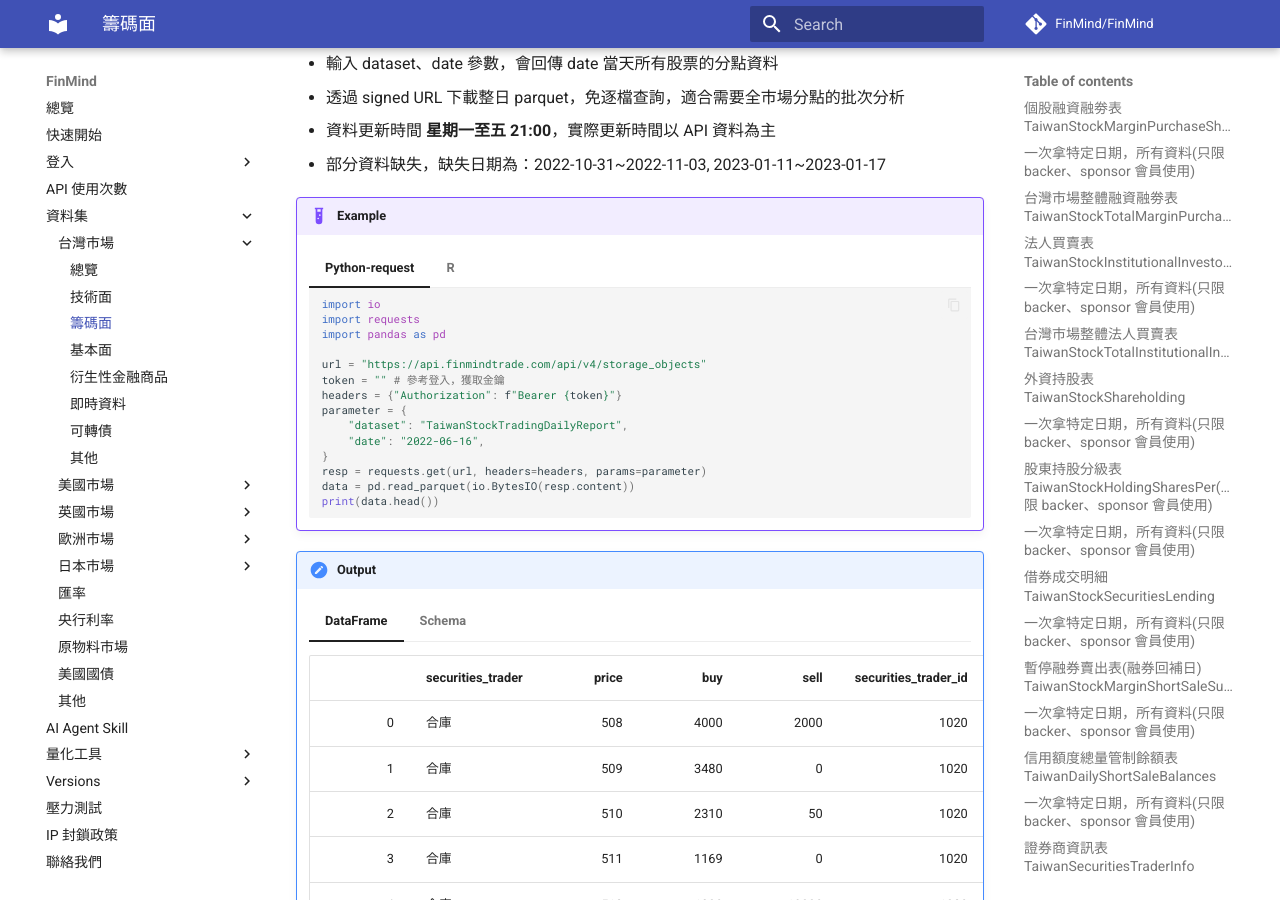
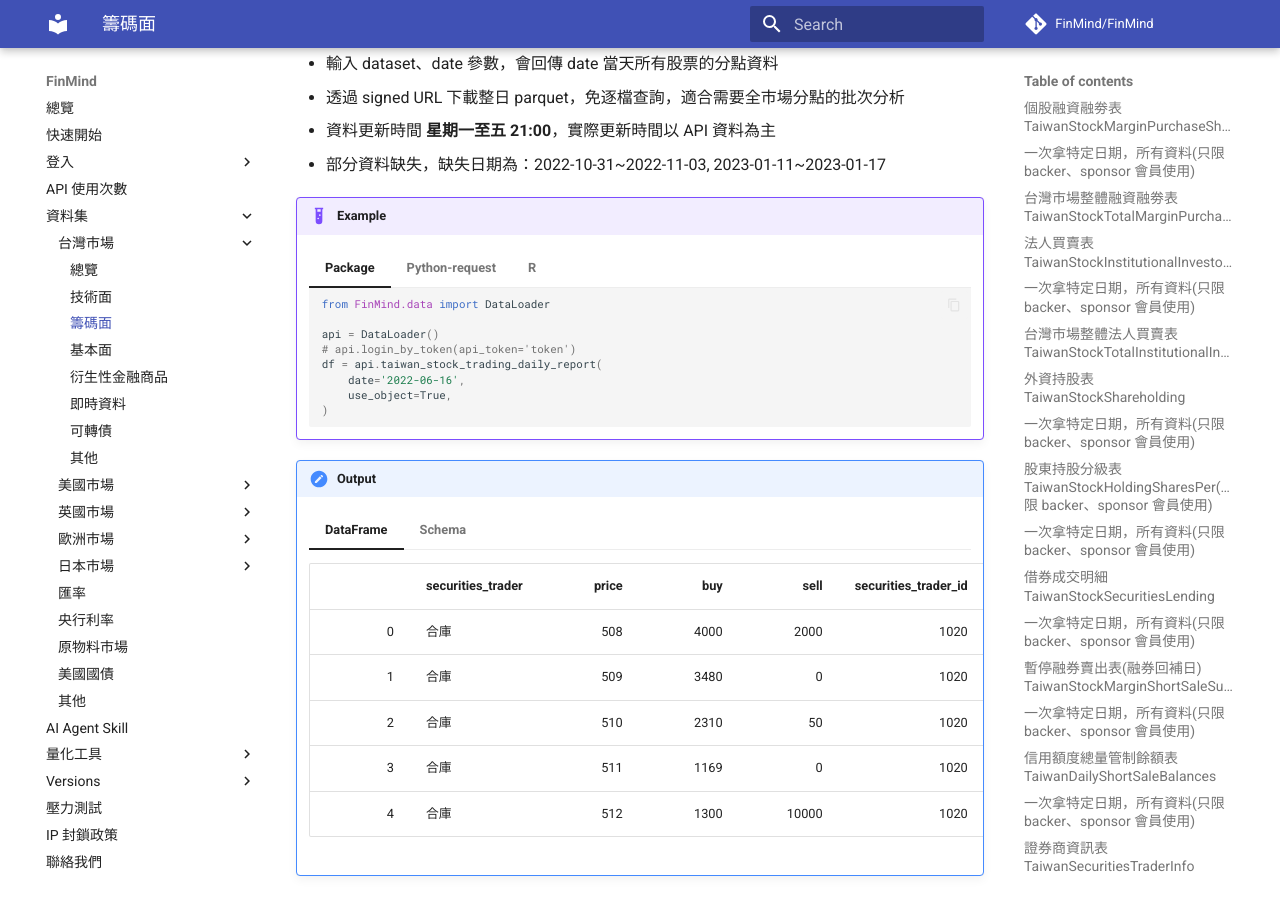
Before and after one commit to FinMind/FinMind-Doc, an MkDocs documentation site: the page built from docs/tutor/TaiwanMarket/Chip.md, in a window 1280 px wide and 900 px high, scrolled down 17284 px. Built offline with MkDocs 1.6.1 and Material for MkDocs 9.7.7, drawn with Linux system fonts in a browser that asks for light colours; comment, search, counter and statistics services are not loaded.

Commit message:
docs: TaiwanStockTradingDailyReport storage_objects 補上 Package 範例
FinMind package PR #408 已 merge，taiwan_stock_trading_daily_report 現
在支援 use_object=True，補上對應的 Package tab 範例（沿用 TaiwanStock
PriceTick 章節的格式）。

- docs/tutor/TaiwanMarket/Chip.md：在 sponsorpro 整日下載小節加 Package
  範例 tab，呼叫 api.taiwan_stock_trading_daily_report(date=..., use_
  object=True)。
- docs/WhatIsNew.md：加 2026-05-06 條目。

Co-Authored-By: Claude Opus 4.7 (1M context) <noreply@anthropic.com>

````diff
--- a/docs/tutor/TaiwanMarket/Chip.md
+++ b/docs/tutor/TaiwanMarket/Chip.md
@@ -1735,6 +1735,17 @@
 - 部分資料缺失，缺失日期為：2022-10-31~2022-11-03, 2023-01-11~2023-01-17
 
 !!! example
+    === "Package"
+        ```python
+        from FinMind.data import DataLoader
+
+        api = DataLoader()
+        # api.login_by_token(api_token='token')
+        df = api.taiwan_stock_trading_daily_report(
+            date='2022-06-16',
+            use_object=True,
+        )
+        ```
     === "Python-request"
         ```python
         import io
````
Also changed, not shown: docs/WhatIsNew.md (+3 -0 lines).
